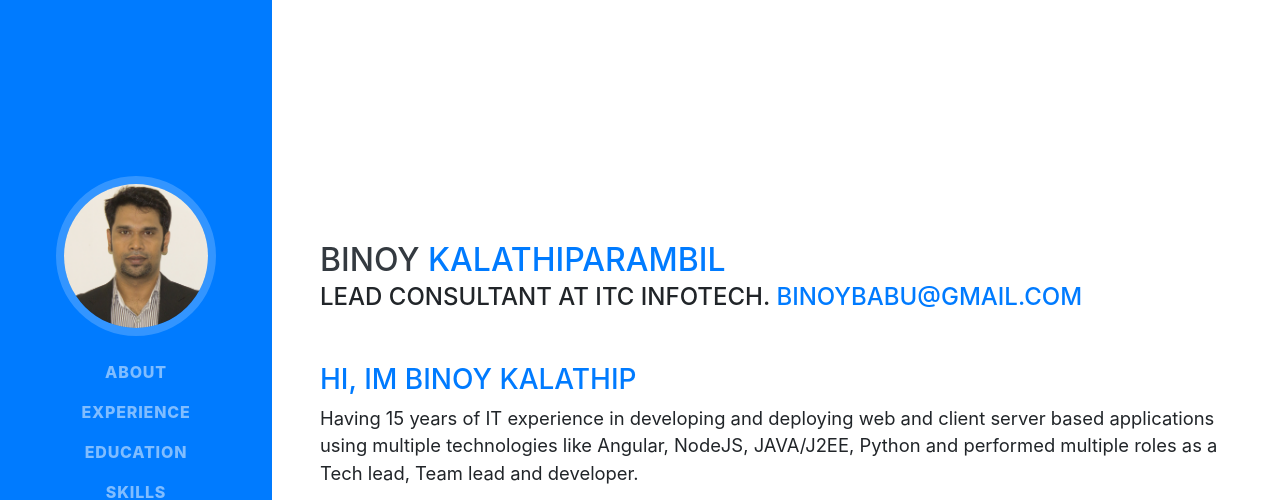
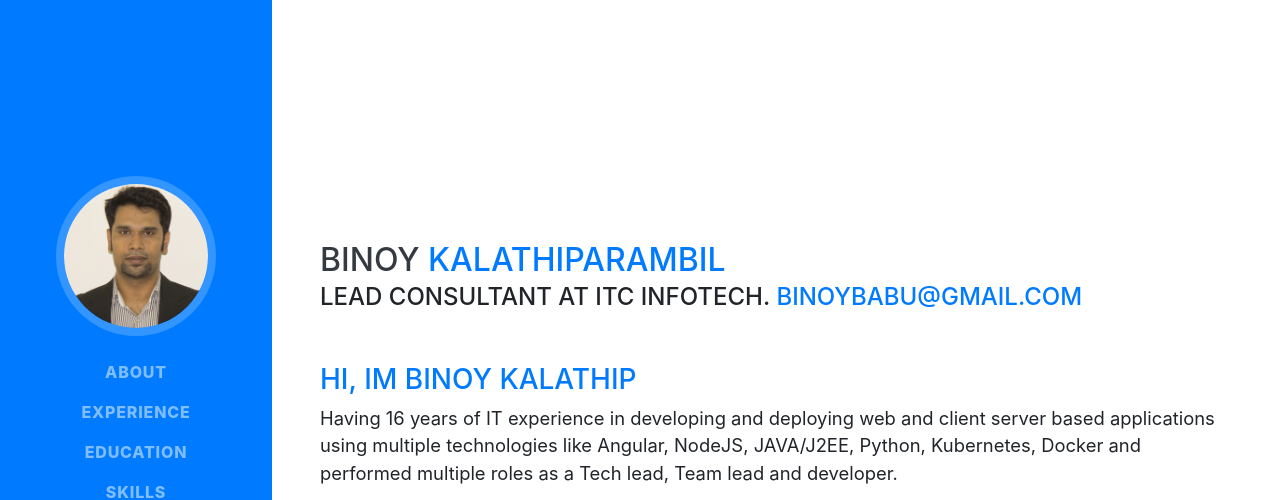
Before and after one commit to binoykalathiparambil/binoykalathiparambil.github.io, a website with bundled scripts: page index.html in a window 1280 px wide. Shown: the top 500 px of the page. Built offline with nearby package versions, Linux system fonts and the light colour scheme; a web font is replaced by a local one.

Commit message:
Add files via upload

```diff
--- a/index.html
+++ b/index.html
@@ -199,7 +199,7 @@
 			<span class="wrap"></span>
 		  </a>
 		</h3>
-        <p class="lead ">Having 15 years of IT experience in developing and deploying web and client server based applications using multiple technologies like Angular, NodeJS, JAVA/J2EE, Python and performed multiple roles as a Tech lead, Team lead and developer.</p>
+        <p class="lead ">Having 16 years of IT experience in developing and deploying web and client server based applications using multiple technologies like Angular, NodeJS, JAVA/J2EE, Python, Kubernetes, Docker and performed multiple roles as a Tech lead, Team lead and developer.</p>
 
 
         <div class="social-icons">
```
